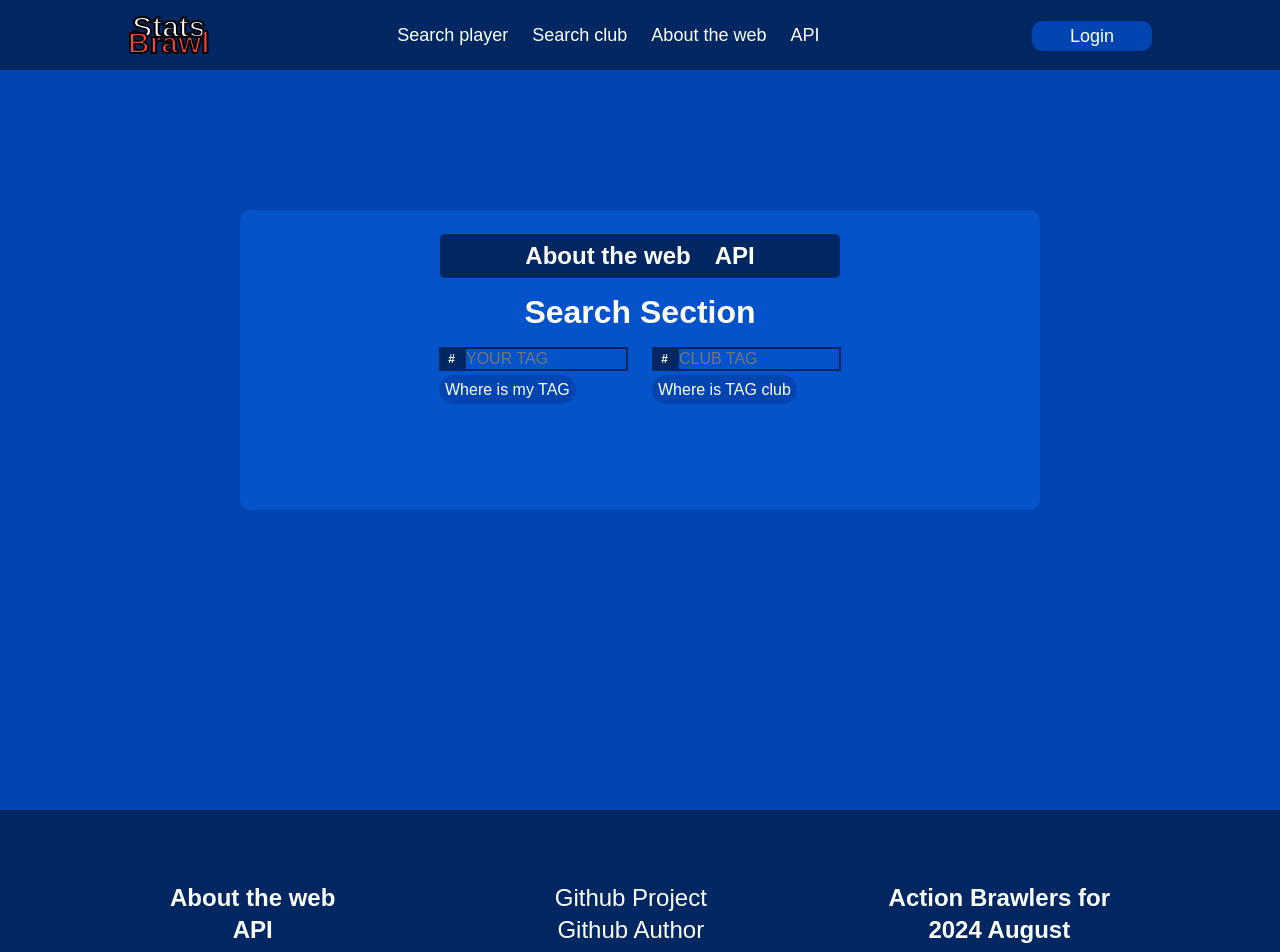
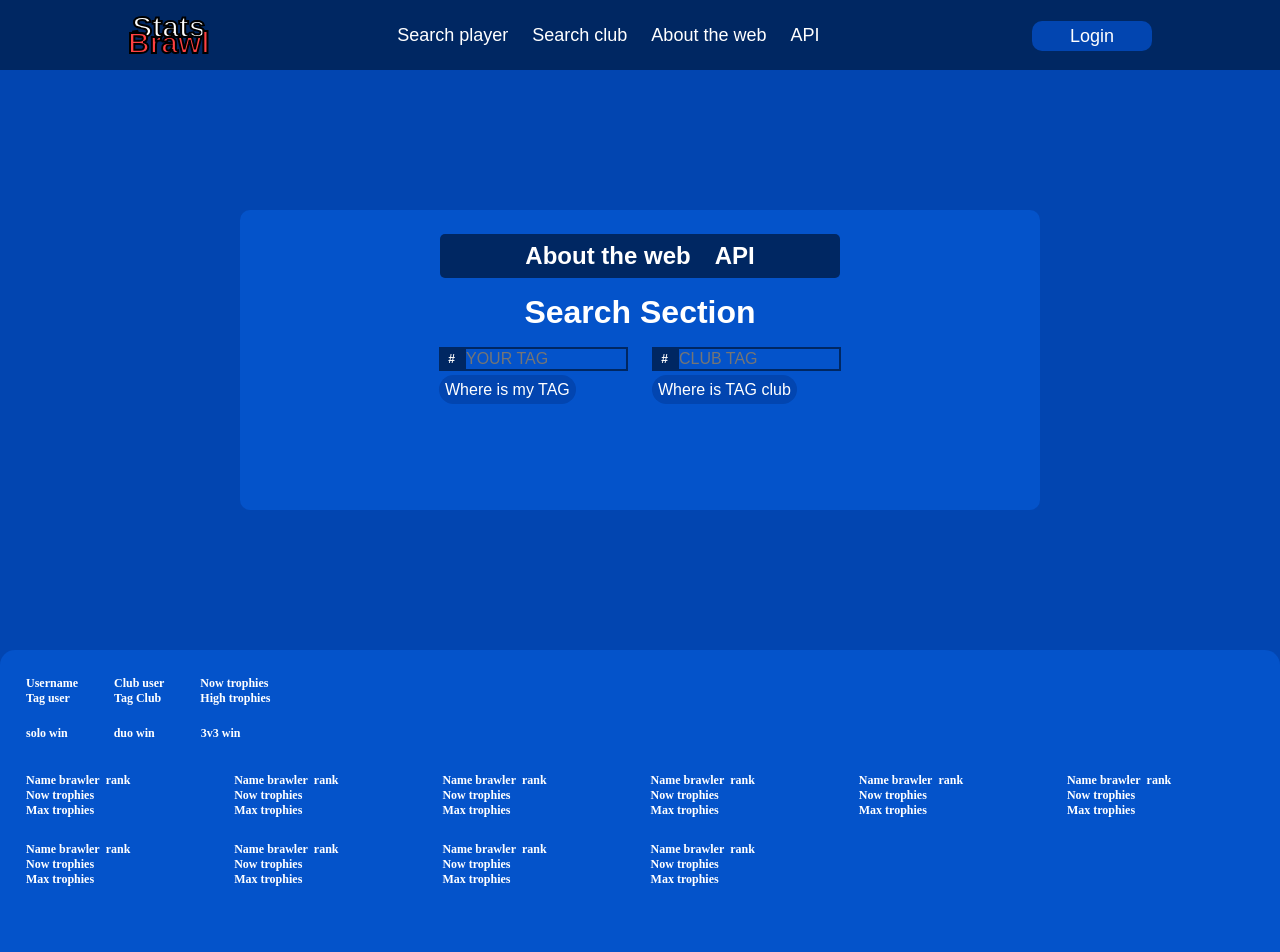
Before and after one commit to CkutlsGit/brawl-stats, a Nuxt app: page / in a window 1280 px wide. Shown: the top 952 px of the page. Built offline with nearby package versions, Linux system fonts and the light colour scheme.

Commit message:
added api for check stats about user, added skeleton for visible stats tag user

```diff
--- /dev/null
+++ b/components/StatsUser.vue
@@ -0,0 +1,179 @@
+<template>
+  <div class="stats">
+    <div class="stats__content">
+      <div class="stats__line">
+        <div class="line__username">
+          <h1>Username</h1>
+          <h2>Tag user</h2>
+        </div>
+        <div class="line__club">
+          <h1>Club user</h1>
+          <h2>Tag Club</h2>
+        </div>
+        <div class="line__trophies">
+          <h1>Now trophies</h1>
+          <h2>High trophies</h2>
+        </div>
+      </div>
+      <div class="stats__win">
+        <h2>solo win</h2>
+        <h2>duo win</h2>
+        <h2>3v3 win</h2>
+      </div>
+      <div class="stats__brawlers">
+        <div class="brawler">
+          <div class="main-info__brawler">
+            <h2>Name brawler</h2>
+            <h2>rank</h2>
+          </div>
+          <div class="trophies-info__brawler">
+            <h2>Now trophies</h2>
+            <h2>Max trophies</h2>
+          </div>
+        </div>
+        <div class="brawler">
+          <div class="main-info__brawler">
+            <h2>Name brawler</h2>
+            <h2>rank</h2>
+          </div>
+          <div class="trophies-info__brawler">
+            <h2>Now trophies</h2>
+            <h2>Max trophies</h2>
+          </div>
+        </div>
+
+        <div class="brawler">
+          <div class="main-info__brawler">
+            <h2>Name brawler</h2>
+            <h2>rank</h2>
+          </div>
+          <div class="trophies-info__brawler">
+            <h2>Now trophies</h2>
+            <h2>Max trophies</h2>
+          </div>
+        </div>        <div class="brawler">
+        <div class="main-info__brawler">
+          <h2>Name brawler</h2>
+          <h2>rank</h2>
+        </div>
+        <div class="trophies-info__brawler">
+          <h2>Now trophies</h2>
+          <h2>Max trophies</h2>
+        </div>
+      </div>        <div class="brawler">
+        <div class="main-info__brawler">
+          <h2>Name brawler</h2>
+          <h2>rank</h2>
+        </div>
+        <div class="trophies-info__brawler">
+          <h2>Now trophies</h2>
+          <h2>Max trophies</h2>
+        </div>
+      </div>        <div class="brawler">
+        <div class="main-info__brawler">
+          <h2>Name brawler</h2>
+          <h2>rank</h2>
+        </div>
+        <div class="trophies-info__brawler">
+          <h2>Now trophies</h2>
+          <h2>Max trophies</h2>
+        </div>
+      </div>        <div class="brawler">
+        <div class="main-info__brawler">
+          <h2>Name brawler</h2>
+          <h2>rank</h2>
+        </div>
+        <div class="trophies-info__brawler">
+          <h2>Now trophies</h2>
+          <h2>Max trophies</h2>
+        </div>
+      </div>        <div class="brawler">
+        <div class="main-info__brawler">
+          <h2>Name brawler</h2>
+          <h2>rank</h2>
+        </div>
+        <div class="trophies-info__brawler">
+          <h2>Now trophies</h2>
+          <h2>Max trophies</h2>
+        </div>
+      </div>        <div class="brawler">
+        <div class="main-info__brawler">
+          <h2>Name brawler</h2>
+          <h2>rank</h2>
+        </div>
+        <div class="trophies-info__brawler">
+          <h2>Now trophies</h2>
+          <h2>Max trophies</h2>
+        </div>
+      </div>        <div class="brawler">
+        <div class="main-info__brawler">
+          <h2>Name brawler</h2>
+          <h2>rank</h2>
+        </div>
+        <div class="trophies-info__brawler">
+          <h2>Now trophies</h2>
+          <h2>Max trophies</h2>
+        </div>
+      </div>
+
+
+
+
+
+
+
+
+      </div>
+    </div>
+  </div>
+</template>
+
+<script setup lang="ts">
+// Todo: adaptive for this skeleton
+</script>
+
+<style scoped>
+.stats {
+  display: flex;
+  justify-content: center;
+}
+
+.stats__content {
+  min-width: 800px;
+  min-height: 400px;
+  padding: 26px;
+  background: var(--lightest-main-color);
+  border-radius: 15px;
+}
+
+.stats__line {
+  display: flex;
+  gap: 0 36px;
+}
+
+.stats__win {
+  display: flex;
+  gap: 0 46px;
+  margin-top: 20px;
+}
+
+.stats__brawlers {
+  margin-top: 32px;
+  display: flex;
+  flex-wrap: wrap;
+  gap: 24px;
+}
+
+.brawler {
+  width: 15%;
+}
+.brawler .main-info__brawler {
+  display: flex;
+  gap: 0 6px;
+}
+.brawler .trophies-info__brawler {
+  display: flex;
+  align-items: flex-start;
+  flex-direction: column;
+}
+</style>
--- a/pages/index.vue
+++ b/pages/index.vue
@@ -18,7 +18,7 @@
             <div class="input-tag">
               <div class="input-tag__content">
                 <h2>#</h2>
-                <input type="text" placeholder="YOUR TAG" maxlength="15">
+                <input @keyup.enter="sendUserTag" v-model="tagUser" type="text" placeholder="YOUR TAG" maxlength="15">
               </div>
               <div class="input-tag__button">
                 <a href="https://support.supercell.com/brawl-stars/en/articles/player-tag.html" class="tag-support" target="_blank">Where is my TAG</a>
@@ -38,10 +38,31 @@
       </div>
     </article>
   </main>
+  <stats-user v-if="isVisibleStatsBlock"/>
 </template>
 
 <script setup lang="ts">
+  const tagUser = ref('')
 
+  const isVisibleStatsBlock = ref(true)
+
+  async function sendUserTag() {
+    if (tagUser.value.length < 8) {
+      alert('Символов в тэге должно быть 8 или больше')
+      return
+    }
+
+    const response = await $fetch('/api/user/stats-tag', {
+      method: 'POST',
+      body: JSON.stringify({ userTag: tagUser.value })
+    })
+    console.log(response)
+    if (response == 'notFound') {
+      alert('Пользователь с таким тэгом не найден') //Todo: make a layout for an error
+      // Todo: when getting the user's color, you need to remove 4 characters 0xff
+      return
+    }
+  }
 </script>
 
 <style scoped>
```
Also changed, not shown: 1 other file (tests, documents, lock files or other folders).
